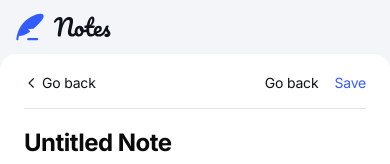
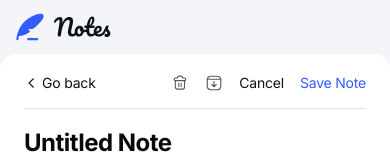
Before and after one commit to caarlosdamian/note-taking-web-app, a Next.js app: page /notes/1a2b3ce in a window 390 px wide. Shown: the top 164 px of the page. Built offline with nearby package versions, Linux system fonts and the light colour scheme.

Commit message:
feat(components): added inner header component

```diff
--- /dev/null
+++ b/app/(private)/notes/archived/[id]/page.tsx
@@ -0,0 +1,15 @@
+import { Note } from '@/src/components';
+import React from 'react';
+
+const NotesPage = () => {
+  return (
+    <section className="flex basis-full lg:basis-3/4 h-full">
+      <h1>Archive</h1>
+      <Note />
+      {/*
+      <div className="basis-1/3 bg-amber-300 hidden lg:flex"></div> */}
+    </section>
+  );
+};
+
+export default NotesPage;
--- a/src/components/notes/Note.tsx
+++ b/src/components/notes/Note.tsx
@@ -49,7 +49,7 @@ export const Note = () => {
   return (
     <section className="flex flex-col gap-5 basis-full lg:basis-2/3 px-6 py-5  lg:h-full">
       {/* navegacion mobile */}
-      <InnerHeader />
+      <InnerHeader withArchived withDelete />
       {state.fields.title.isEditMode ? (
         <TextInput
           onBlur={() => dispatch({ type: 'SET_TITLE_EDIT' })}
--- a/src/components/shared/innerHeader.tsx
+++ b/src/components/shared/innerHeader.tsx
@@ -1,10 +1,36 @@
 'use client';
-import React from 'react';
+import React, { use } from 'react';
 import { Button } from '../button';
-import { useRouter } from 'next/navigation';
+import { usePathname, useRouter } from 'next/navigation';
+import { Icon } from '../icon';
+import { themeContext } from '@/src/context';
 
-export const InnerHeader = () => {
+// notes
+// => go back || eliminar , archivar , cancelar , guardar
+// archive
+// => go back || eliminar , des-archivar , cancelar , guardar
+// tags
+// => go back || eliminar , archivar , cancelar , guardar
+// search no lleva
+
+interface Props {
+  withArchived?: boolean;
+  withDelete?: boolean;
+  withoutActions?: boolean;
+  urlLabel?: string;
+}
+
+export const InnerHeader = ({
+  withArchived = false,
+  withDelete = false,
+  withoutActions = false,
+  urlLabel = 'Go back',
+}: Props) => {
   const router = useRouter();
+  const pathname = usePathname();
+  const isArchiveRoute = pathname.split('/').includes('archived');
+  const { isDarkMode } = use(themeContext);
+
   return (
     <section className="flex lg:hidden justify-between pb-4 border-b-custom-neutral-200 dark:border-b-custom-neutral-800 border-b-[1px]">
       <div className="">
@@ -12,21 +38,43 @@ export const InnerHeader = () => {
           className="!font-preset-5 md:!font-preset-4"
           variant="link"
           icon="arrowLeft"
-          onClick={() => router.push('/')}
+          onClick={() => router.back()}
         >
-          Go back
+          {urlLabel}
         </Button>
       </div>
       <div className="flex items-center gap-4">
+        {withDelete && (
+          <Icon
+            width={18}
+            height={18}
+            className="cursor-pointer"
+            color={isDarkMode ? '#99A0AE' : '#525866'}
+            icon="delete"
+          />
+        )}
+        {withArchived && (
+          <Icon
+            width={18}
+            height={18}
+            className="cursor-pointer"
+            color={isDarkMode ? '#99A0AE' : '#525866'}
+            icon={isArchiveRoute ? 'restore' : 'archived'}
+          />
+        )}
+        {!withoutActions && (
+          <>
             <Button className="!font-preset-5 md:!font-preset-4" variant="link">
-          Go back
+              Cancel
             </Button>
             <Button
               variant="link"
               className="!text-custom-blue-500 dark:!text-custom-blue-500 !font-preset-5 md:!font-preset-4"
             >
-          Save
+              Save Note
             </Button>
+          </>
+        )}
       </div>
     </section>
   );
--- a/src/utils/icons.ts
+++ b/src/utils/icons.ts
@@ -22,9 +22,7 @@ export const icons = {
     <path stroke="#000" stroke-width="1.5" d="M6 6l12 12M6 18L18 6"/>
   </svg>`,
 
-  delete: `<svg xmlns="http://www.w3.org/2000/svg" width="24" height="24" fill="none">
-    <path stroke="#000" stroke-width="1.5" d="M6 6h12M9 6v12m6-12v12"/>
-  </svg>`,
+  delete: `<svg xmlns="http://www.w3.org/2000/svg" width="24" height="25" fill="none" viewBox="0 0 24 25"><path stroke="#0E121B" stroke-linecap="round" stroke-linejoin="round" stroke-width="1.5" d="m14.852 3.879.818 1.785h2.64c.811 0 1.47.658 1.47 1.47V8.22c0 .555-.45 1.005-1.006 1.005H5.005C4.45 9.226 4 8.776 4 8.221V7.133c0-.811.658-1.47 1.47-1.47h2.639l.818-1.784c.246-.536.78-.879 1.37-.879h3.185c.59 0 1.125.343 1.37.879ZM18.24 9.3v8.686c0 1.665-1.333 3.014-2.977 3.014H8.517c-1.644 0-2.977-1.349-2.977-3.014V9.301M10.2 12.816v4.509m3.38-4.509v4.509"/></svg>`,
 
   fontMonospace: `<svg xmlns="http://www.w3.org/2000/svg" width="24" height="24" fill="none">
     <text x="4" y="16" font-family="monospace" font-size="14" fill="#000">Aa</text>
@@ -71,9 +69,7 @@ export const icons = {
   plus: `<svg xmlns="http://www.w3.org/2000/svg" width="24" height="24" fill="none" viewBox="0 0 24 24"><path fill="#000" d="M12 5a.75.75 0 0 1 .75.75V11H18a.75.75 0 0 1 0 1.5h-5.25v5.25a.75.75 0 0 1-1.5 0V12.5H6A.75.75 0 0 1 6 11h5.25V5.75A.75.75 0 0 1 12 5Z"/></svg>`,
   cross: `<svg xmlns="http://www.w3.org/2000/svg" width="24" height="24" fill="none" viewBox="0 0 24 24"><path stroke="#0E121B" stroke-linecap="round" stroke-linejoin="round" stroke-width="1.5" d="m6 6 12 12M18 6 6 18"/></svg>`,
 
-  restore: `<svg xmlns="http://www.w3.org/2000/svg" width="24" height="24" fill="none">
-    <path stroke="#000" stroke-width="1.5" d="M4 4v6h6M20 20v-6h-6"/>
-  </svg>`,
+  restore: `<svg xmlns="http://www.w3.org/2000/svg" width="24" height="24" fill="none" viewBox="0 0 24 24"><path fill="#0E121B" fill-rule="evenodd" d="M3.708 7.404a.75.75 0 0 1 .983.398l1.316 3.114L9.1 9.608a.75.75 0 0 1 .584 1.382L5.9 12.59a.75.75 0 0 1-.983-.4L3.309 8.387a.75.75 0 0 1 .4-.982Z" clip-rule="evenodd"/><path fill="#0E121B" fill-rule="evenodd" d="M12.915 5.664c-3.447 0-6.249 2.746-6.335 6.16a.75.75 0 0 1-1.5-.038c.108-4.228 3.575-7.622 7.835-7.622a7.838 7.838 0 0 1 7.835 7.835 7.833 7.833 0 0 1-7.835 7.835 7.843 7.843 0 0 1-6.457-3.384.75.75 0 1 1 1.232-.856 6.343 6.343 0 0 0 5.225 2.74 6.333 6.333 0 0 0 6.335-6.335 6.339 6.339 0 0 0-6.335-6.335Z" clip-rule="evenodd"/></svg>`,
 
   search: `<svg xmlns="http://www.w3.org/2000/svg" width="24" height="24" fill="none" viewBox="0 0 24 24"><path fill="#0E121B" fill-rule="evenodd" d="M11.248 3.5a7.289 7.289 0 1 0 0 14.577 7.289 7.289 0 0 0 0-14.577ZM2.46 10.79a8.789 8.789 0 1 1 17.577 0 8.789 8.789 0 0 1-17.577 0Z" clip-rule="evenodd"/><path fill="#0E121B" fill-rule="evenodd" d="m16.736 15.648 5.616 5.6-1.06 1.063-5.615-5.601 1.06-1.062Z" clip-rule="evenodd"/></svg>`,
 
```
Lines whose indentation alone changed are shown as unchanged.
